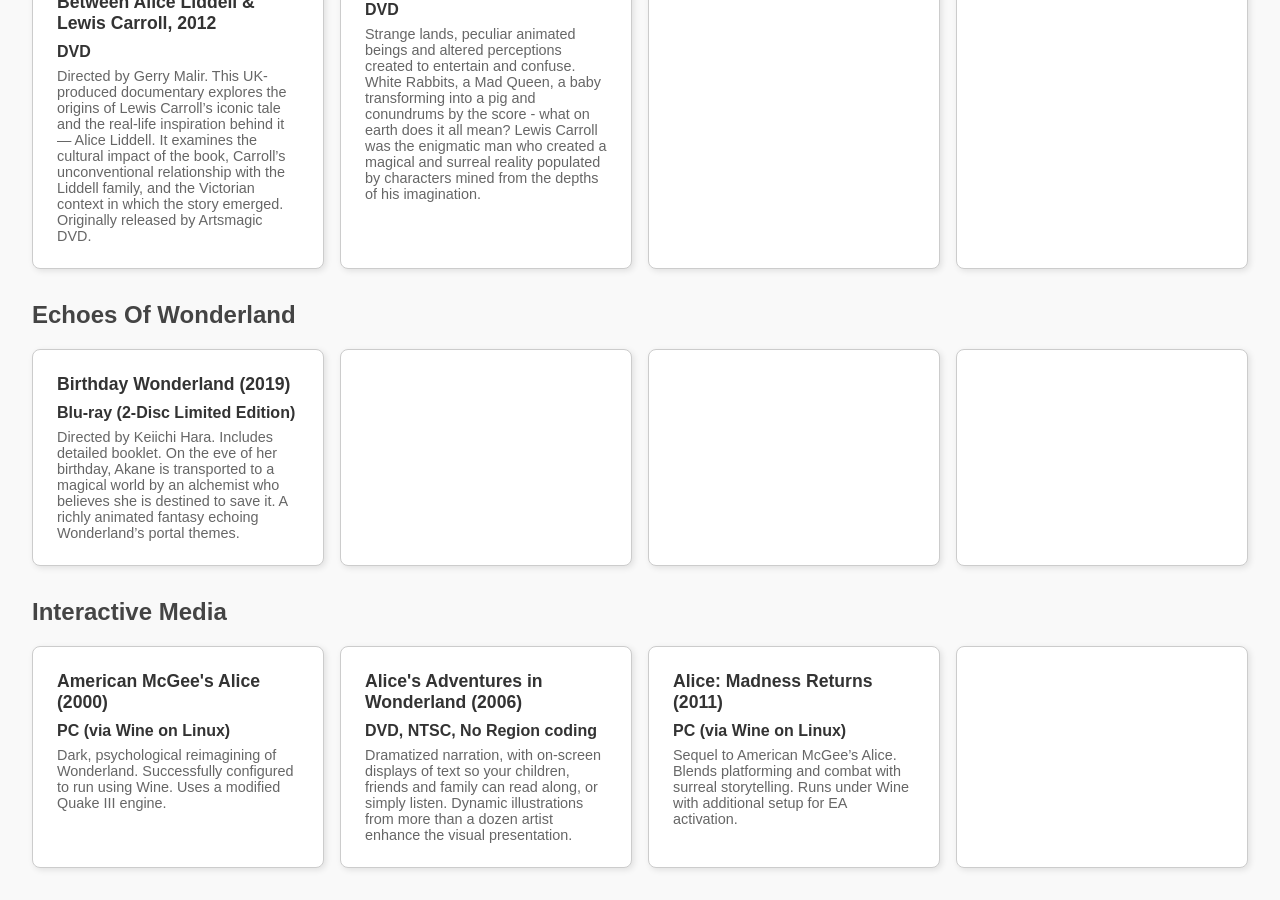
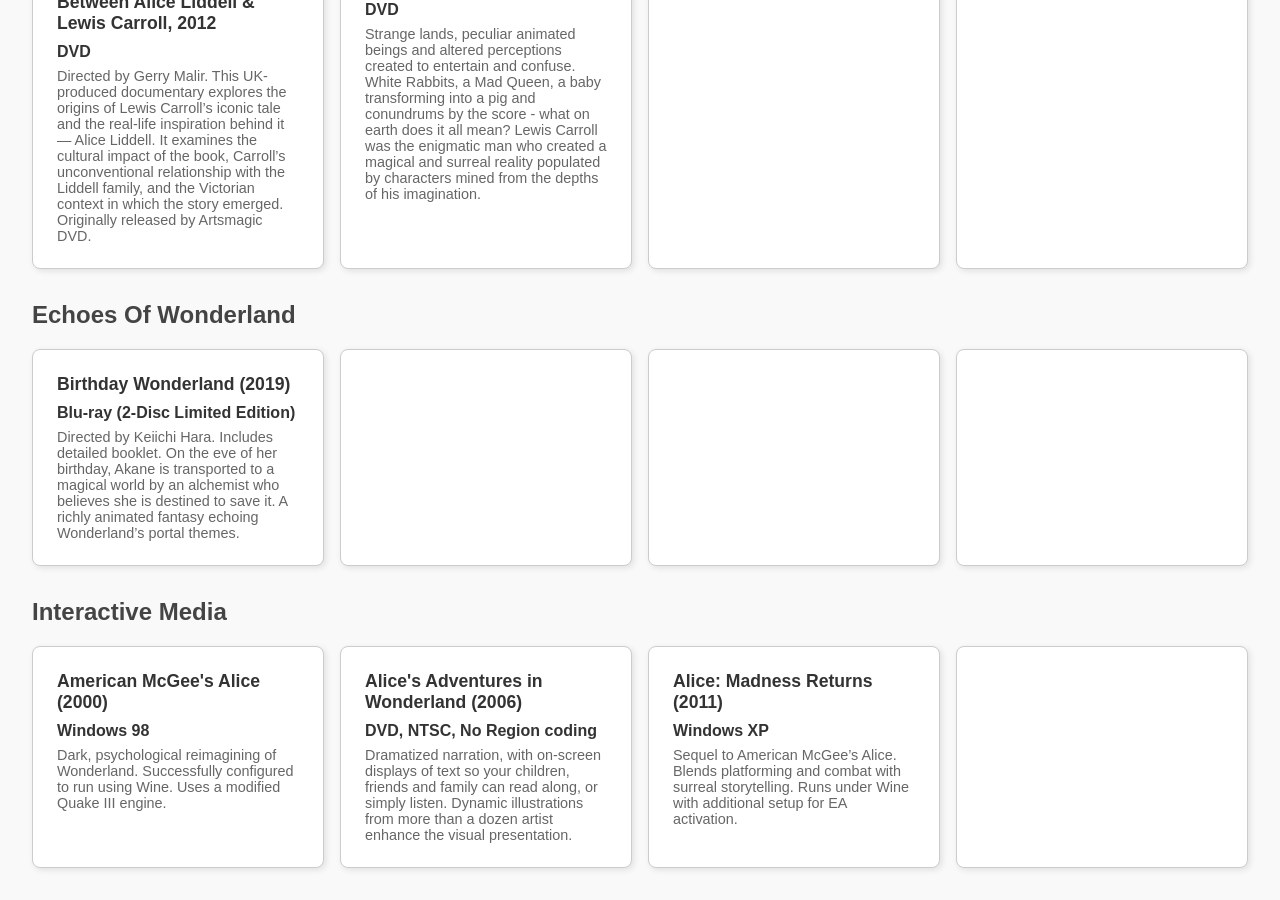
Before and after one commit to Robcamstone/robcamstone.github.io, a Jekyll site: the page alice.html, which Jekyll copies as it is, in a window 1280 px wide and 900 px high, scrolled down 3045 px. Built offline with Jekyll 4.4.1, drawn with Linux system fonts in a browser that asks for light colours.

Commit message:
Update alice.html

```diff
--- a/alice.html
+++ b/alice.html
@@ -409,7 +409,7 @@
       <div class="collection">
         <div class="item">
           <h3>American McGee's Alice (2000)</h3>
-          <div class="format">PC (via Wine on Linux)</div>
+          <div class="format">Windows 98</div>
           <div class="notes">Dark, psychological reimagining of Wonderland. Successfully configured to run using Wine.
             Uses a modified Quake III engine.</div>
         </div>
@@ -422,7 +422,7 @@
         </div>
         <div class="item">
           <h3>Alice: Madness Returns (2011)</h3>
-          <div class="format">PC (via Wine on Linux)</div>
+          <div class="format">Windows XP</div>
           <div class="notes">Sequel to American McGee’s Alice. Blends platforming and combat with surreal storytelling.
             Runs under Wine with additional setup for EA activation.</div>
         </div>
```
